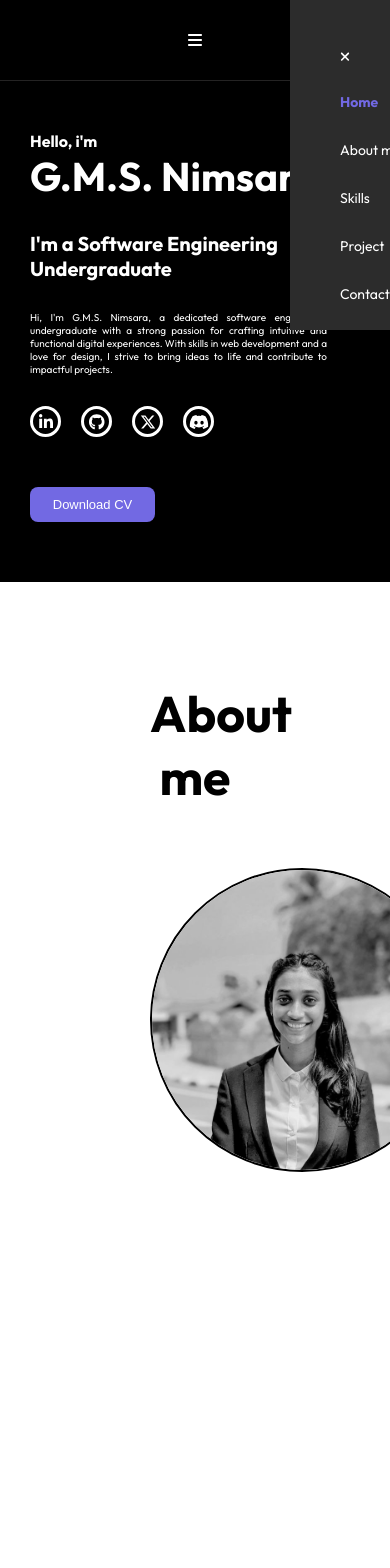
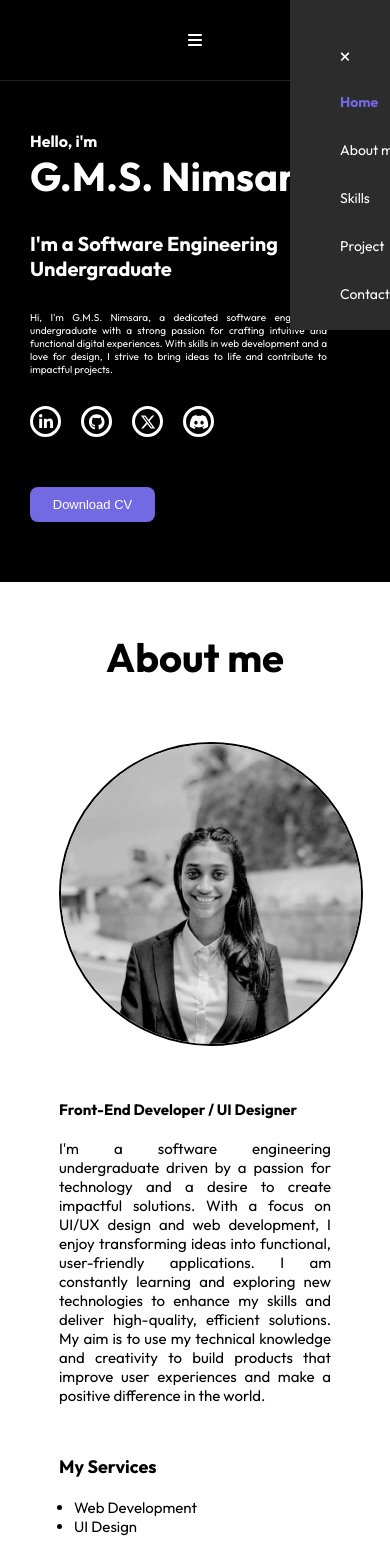
Before and after one commit to SNimsara/portfolio-gmsn, a React (Vite) app: page / in a window 390 px wide. Shown: the top 1568 px of the page. Built offline with nearby package versions, Linux system fonts and the light colour scheme.

Commit message:
r- about

```diff
--- a/src/Components/About/About.css
+++ b/src/Components/About/About.css
@@ -45,3 +45,20 @@ h5{
     font-size: 15px;
     padding-bottom: 20px;
 }
+
+@media(max-width:768px){
+    .about-info{
+        flex-direction: column;
+    }
+    .about{
+        padding: 50px 59px;
+    }
+
+    .about h1{
+        font-size: 40px;
+    }
+
+    .about-p{
+        padding: 50px 0;
+    }
+}
```
